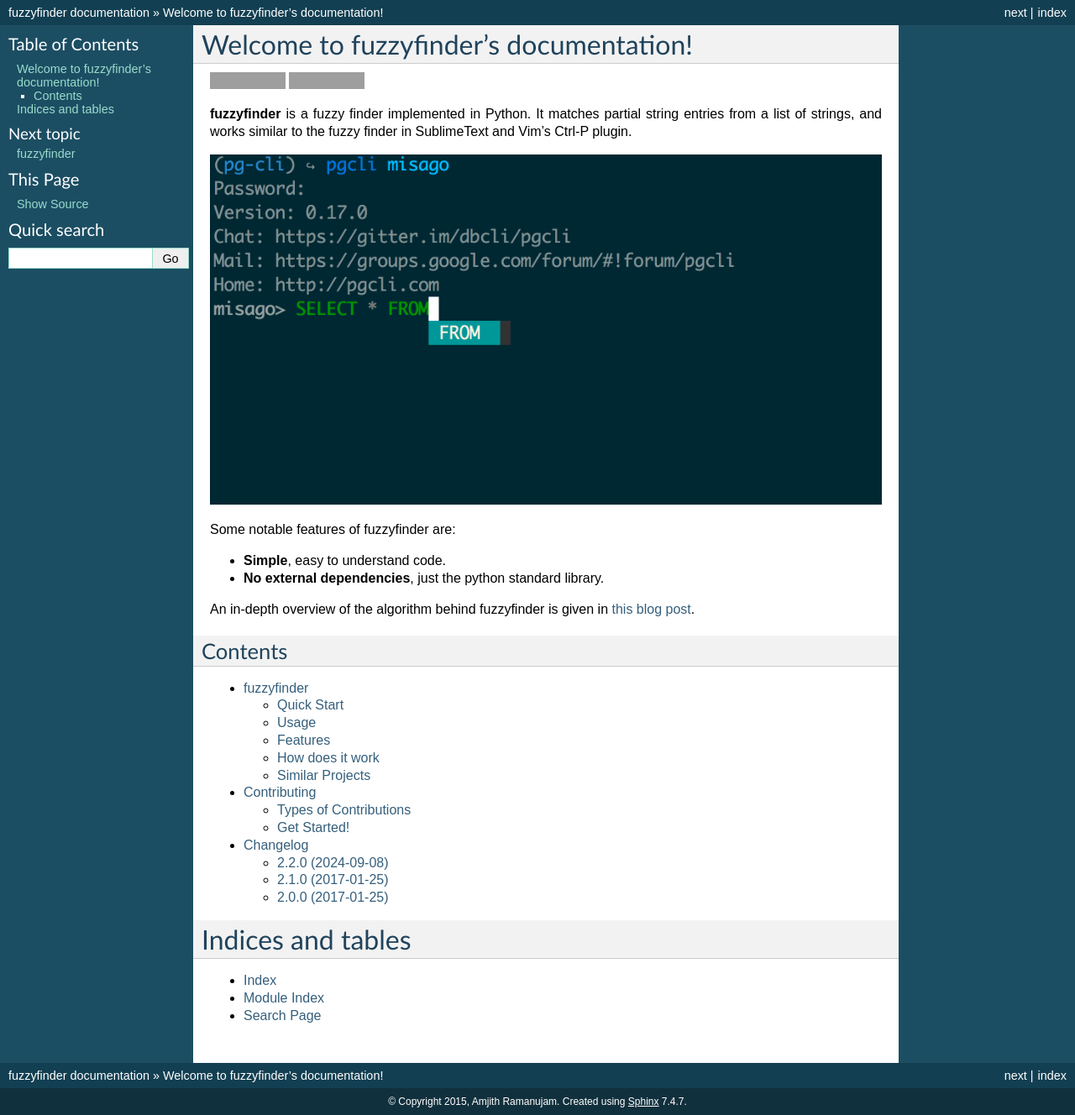
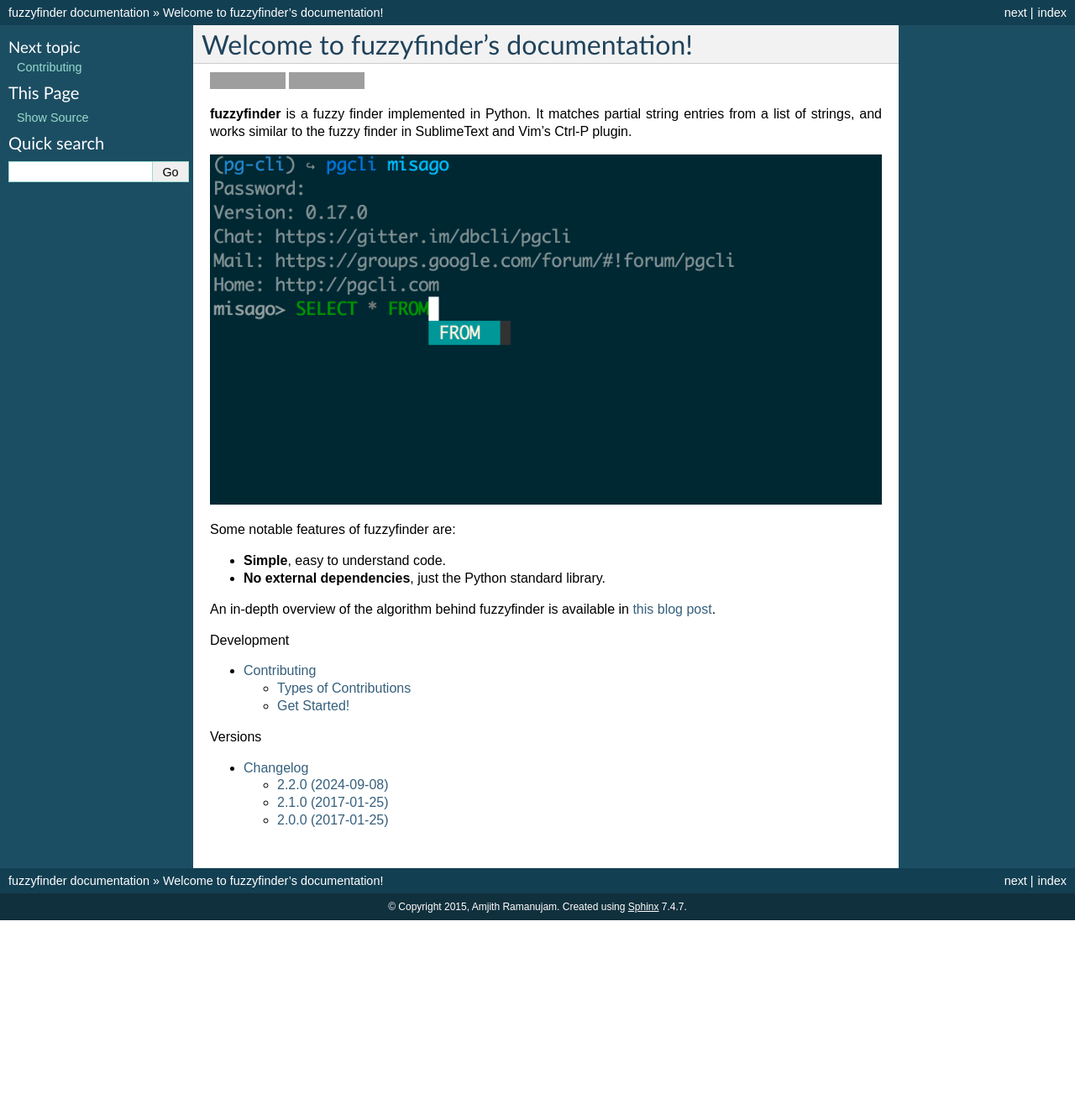
Before and after one commit to amjith/fuzzyfinder, a Sphinx documentation site: the page built from docs/index.rst, in a window 1280 px wide. Shown: the whole page at 84% size. Built offline with Sphinx 7.4.7, drawn with Linux system fonts in a browser that asks for light colours; pages that are not in the unit, such as notebooks, are missing from menus; the version number could not be read and is left out; after the commit the page ends 1096 px from its top, so only the background shows below that; grey boxes are pictures that could not be loaded.

Commit message:
Basic TOC layout in index.rst

```diff
--- a/docs/index.rst
+++ b/docs/index.rst
@@ -23,30 +23,30 @@
 Some notable features of fuzzyfinder are:
 
 * **Simple**, easy to understand code.
-* **No external dependencies**, just the python standard library.
+* **No external dependencies**, just the Python standard library.
 
-An in-depth overview of the algorithm behind fuzzyfinder is given in `this blog
-post`__.
+An in-depth overview of the algorithm behind fuzzyfinder is available in
+`this blog post`__.
 
 __ http://blog.amjith.com/fuzzyfinder-in-10-lines-of-python
 
 
-Contents
---------
+.. toctree::
+   :maxdepth: 2
+   :caption: User Guide
+
+   installation
+   usage
 
 .. toctree::
    :maxdepth: 2
+   :caption: Development
 
-   readme
-   installation
-   usage
    contributing
    authors
+
+.. toctree::
+   :maxdepth: 2
+   :caption: Versions
+
    history
-
-Indices and tables
-==================
-
-* :ref:`genindex`
-* :ref:`modindex`
-* :ref:`search`
```
